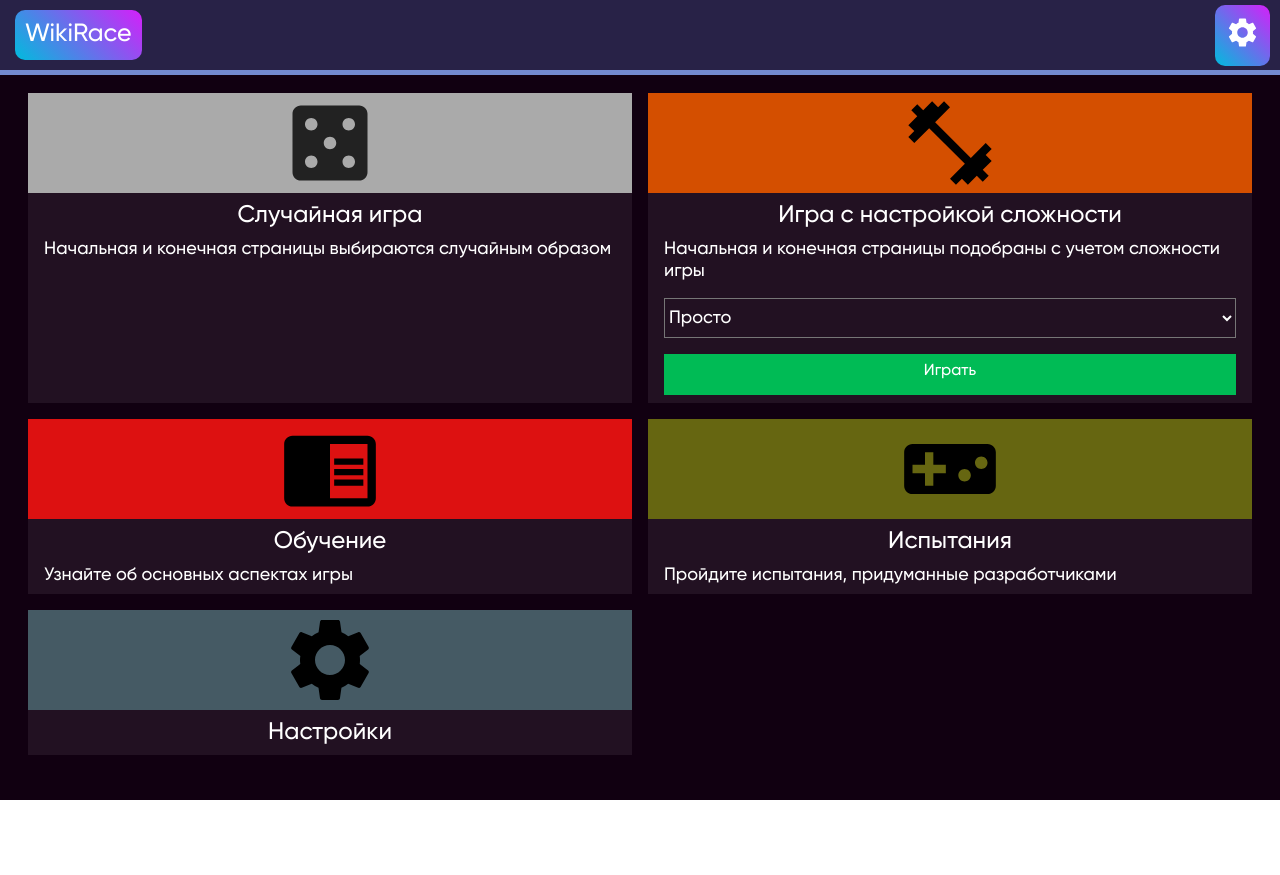
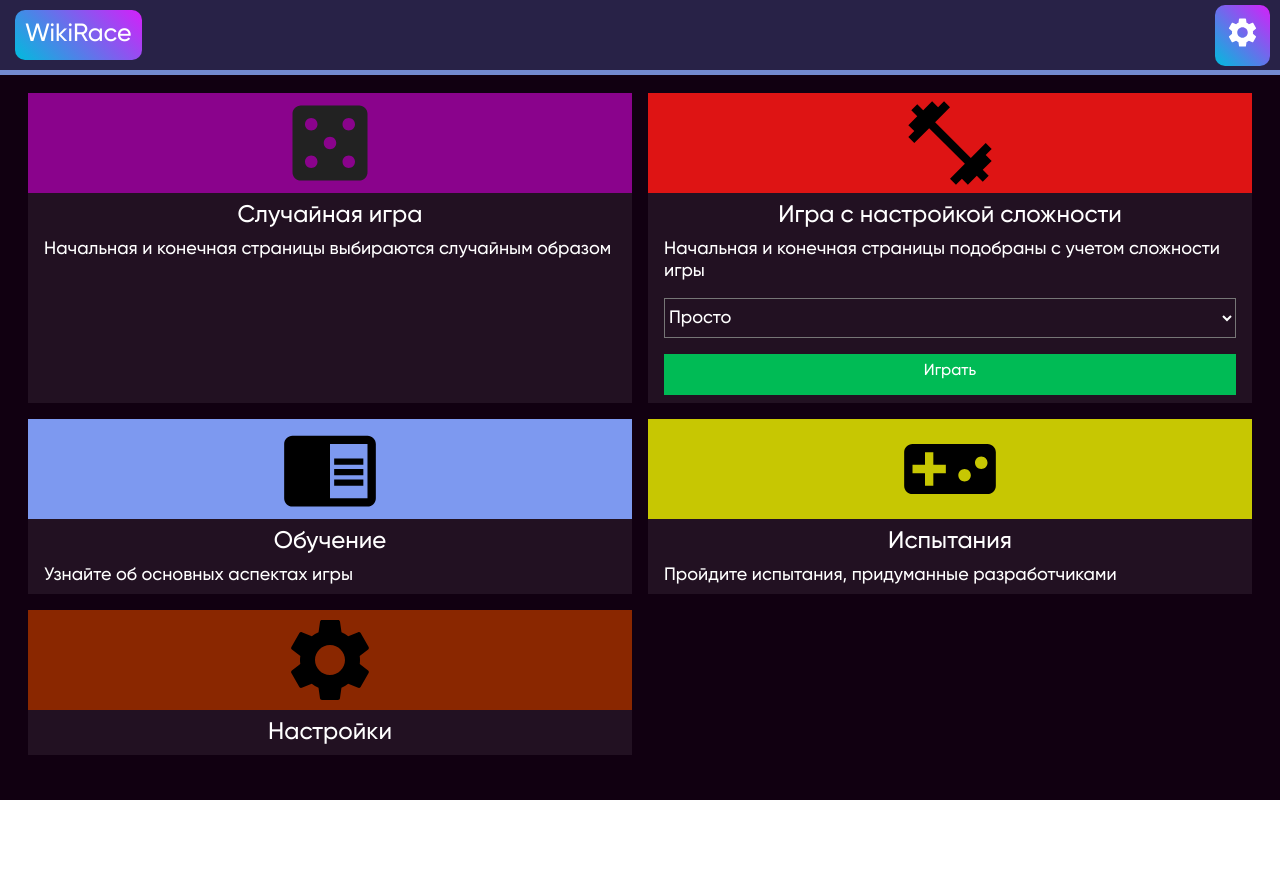
Before and after one commit to igoose1/wikirace, a Django app: template wiki/templates/wiki/start_page.html in a window 1280 px wide. Run offline with Django 3.2, Linux system fonts and the light colour scheme; the template is opened without the code that fills it, so the values that code supplies are empty; data comes from the database, SQL or seed files in the repository.

Commit message:
Change colors in design

```diff
--- a/wiki/static/wiki/styles/start_page_style.css
+++ b/wiki/static/wiki/styles/start_page_style.css
@@ -586,19 +586,19 @@ a {
   background: #00BB55;
 }
 .card-image-box-random {
-  background: #AAAAAA;
+  background: #8a038c;
 }
 .card-image-box-tutorial {
-  background: #DD1111;
+  background: #7d99f0;
 }
 .card-image-box-user {
   background: #001199;
 }
 .card-image-box-trial {
-  background: #666611;
+  background: #c7c702;
 }
 .card-image-box-settings {
-  background: #455a64;
+  background: #8a2700;
 }
 .card-image-box-name {
   background: #738ad0;
@@ -622,7 +622,7 @@ a {
 }
 
 #card-image-box-diff {
-  background: #d44f00;
+  background: #de1414;
 }
 
 form {
@@ -653,7 +653,7 @@ form {
 }
 
 #close-tutorial {
-  background: #DD1111;
+  background: #7d99f0;
 }
 
 #close-user-game {
@@ -661,11 +661,11 @@ form {
 }
 
 #close-trial {
-  background: #666611;
+  background: #c7c702;
 }
 
 #close-settings {
-  background: #455a64;
+  background: #8a2700;
 }
 
 #close-name {
```
